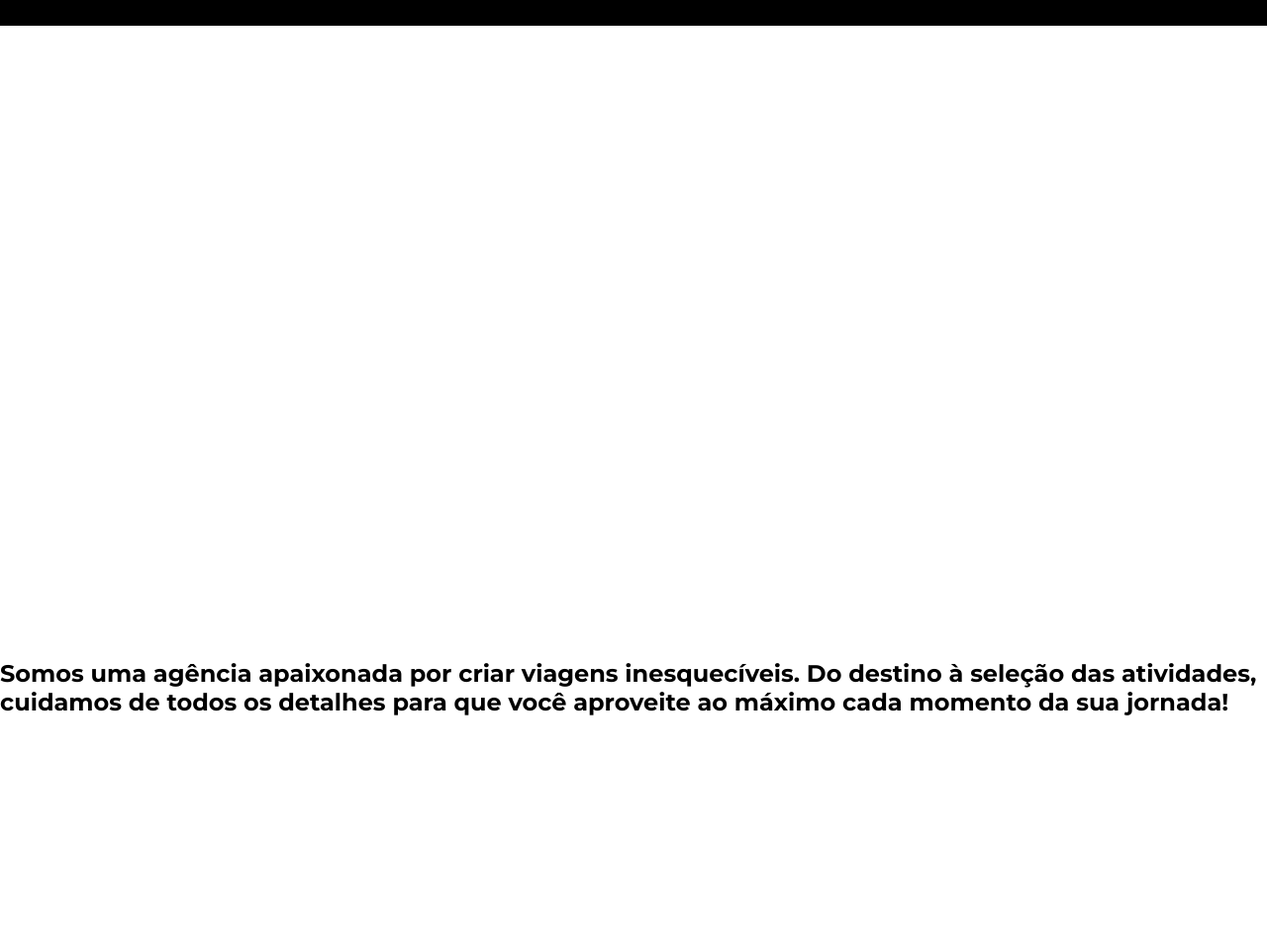
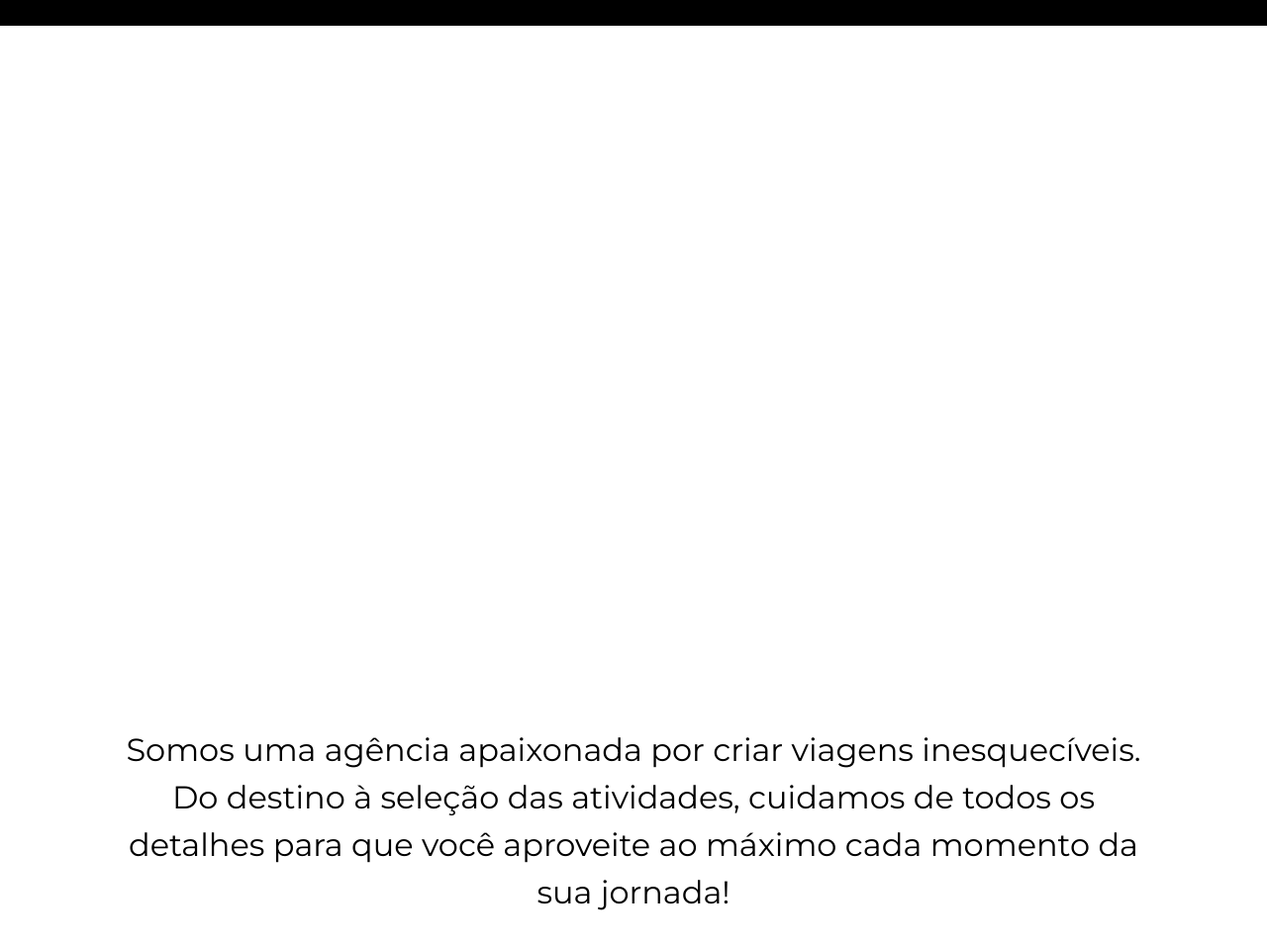
Before and after one commit to andrelumertz/jornada-viagens, a plain HTML site: page index.html in a window 1280 px wide. Shown: the part 114-1072 px from the top of the page at 99% size. Before the commit the page ends 858 px from the top, so only its background shows below. Drawn offline with Linux system fonts and the light colour scheme.

Commit message:
Finaliza hero

```diff
--- a/css/hero.css
+++ b/css/hero.css
@@ -5,11 +5,24 @@
   background-size: cover;
 }
 
+.hero h2 {
+  padding: 88px 24px;
+  margin: 0px;
+  font-weight: var(--text-weight);
+  font-size: 20px;
+  text-align: center;
+  line-height: 1.5;
+}
+
 @media screen and (min-width: 768px) {
   .hero-img {
     height: 620px; /* ← altura fixa */
     background: url(../img/hero-tablet.jpg) no-repeat;
     background-size: cover;
+  }
+  .hero h2 {
+    padding: 88px 60px;
+    font-size: 32px;
   }
 }
 
@@ -19,4 +32,13 @@
     background: url(../img/hero-desktop.jpg) no-repeat;
     background-size: cover;
   }
+  .hero h2 {
+    padding: 88px 120px;
+  }
 }
+
+@media screen and (min-width: 1920px) {
+  .hero h2 {
+    padding: 88px 160px;
+  }
+}
```
